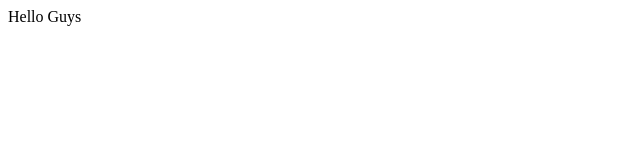
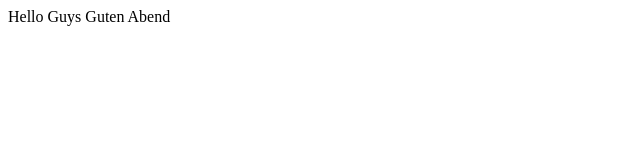
Before and after one commit to Adventurers-team/lab15, a plain HTML site: page index.html in a window 1280 px wide. Shown: the whole page, without its empty margins (0-640 px from the left). Drawn offline with Linux system fonts and the light colour scheme.

Commit message:
Adding srting

```diff
--- a/index.html
+++ b/index.html
@@ -8,5 +8,7 @@
 </head>
 <body>
     Hello Guys
+
+    Guten Abend
 </body>
 </html>
```
